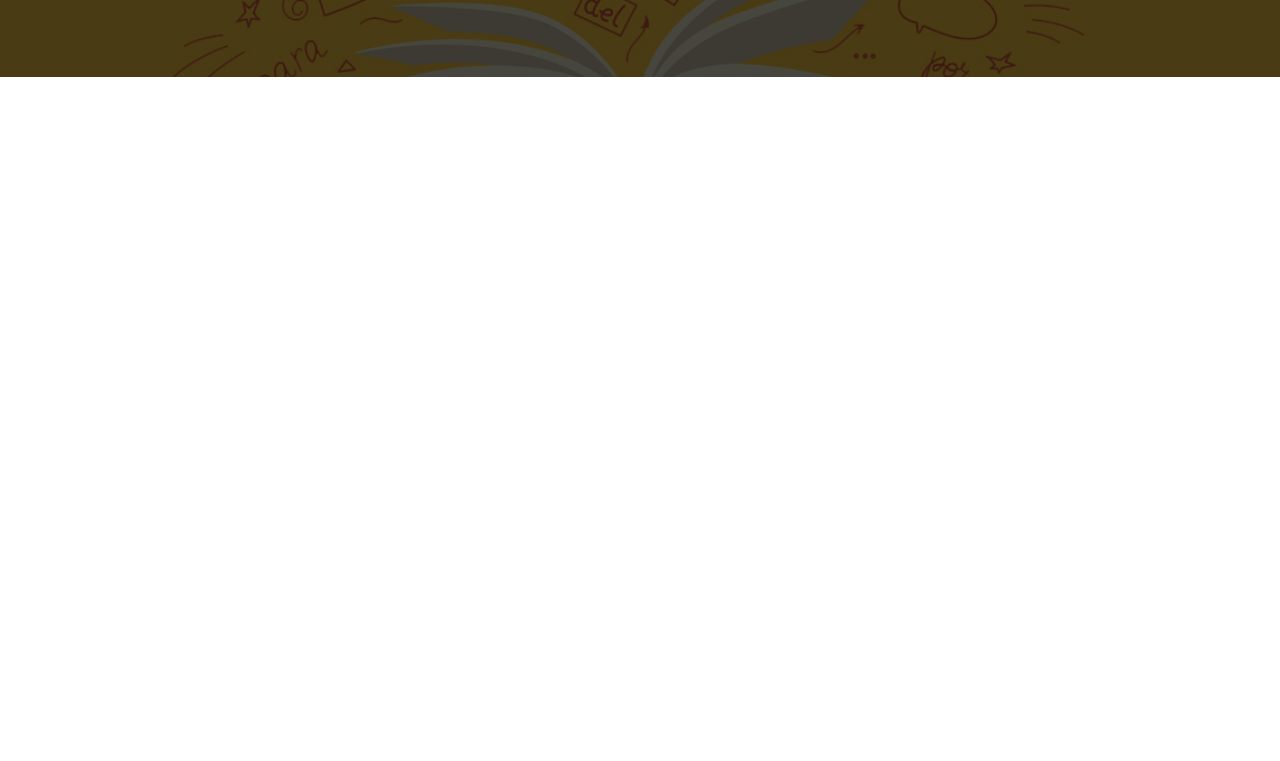
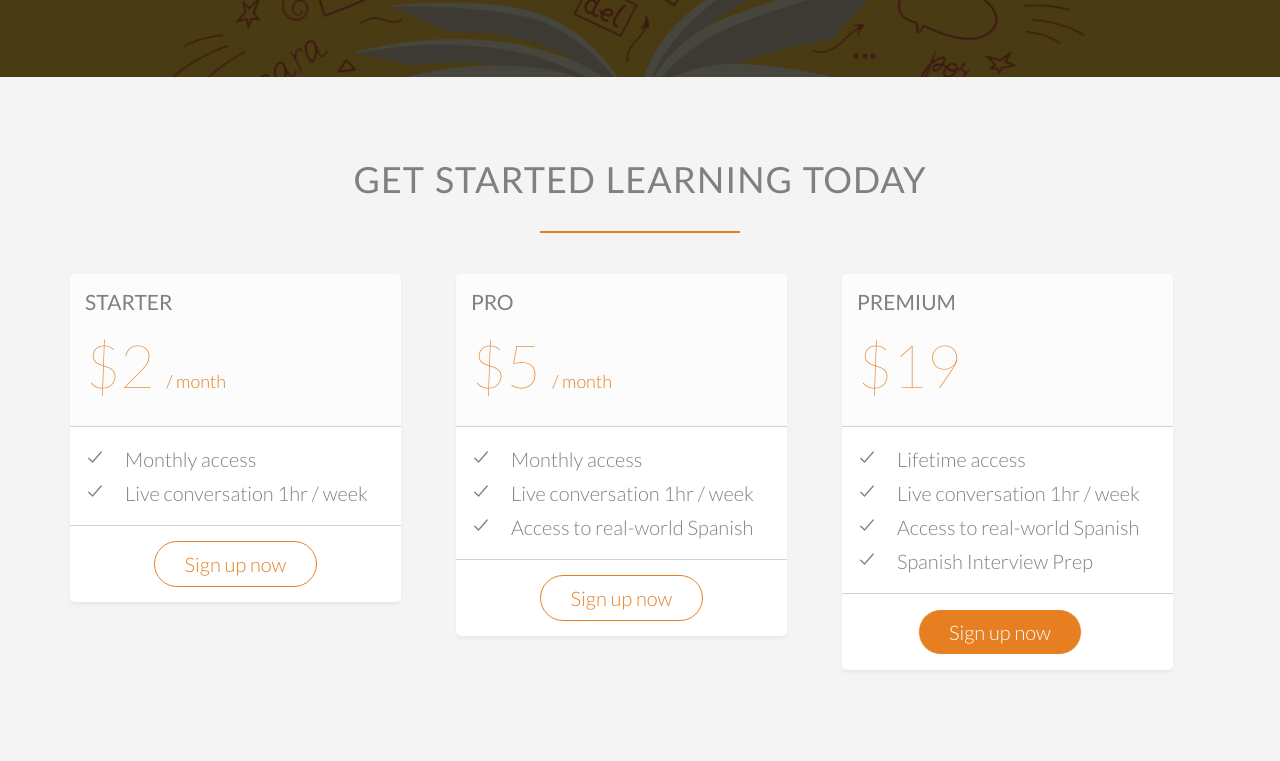
Before and after one commit to Jaechul-J/Learn_Spanish, a plain HTML site: page index.html in a window 1280 px wide. Shown: the part 2702-3463 px from the top of the page. Before the commit the page ends 2779 px from the top, so only its background shows below. Drawn offline with nearby package versions, Linux system fonts and the light colour scheme.

Commit message:
Added subscription section

```diff
--- a/index.html
+++ b/index.html
@@ -123,7 +123,7 @@
         </div>
     </section>
 
-    <!-- Testimonial section -->
+    <!-- Comments section -->
 
     <section class="section-comments">
         <div class="row">
@@ -156,6 +156,92 @@
         </div>
     </section>
 
+    <!-- Subscription section -->
+    <section class="section-plans">
+        <div class="row">
+            <h2>Get started learning today</h2>
+        </div>
+        <div class="row">
+            <div class="col span-1-of-3">
+                <div class="plan-box">
+                    <div>
+                        <h3>Starter</h3>
+                        <p class="plan-price">$2 <span>/ month</span></p>
+                    </div>
+                    <div>
+                        <ul>
+                            <li>
+                                <ion-icon name="checkmark-outline" class="check-icon"></ion-icon>Monthly access
+                            </li>
+                            <li>
+                                <ion-icon name="checkmark-outline" class="check-icon"></ion-icon>Live conversation 1hr /
+                                week
+                            </li>
+                        </ul>
+                    </div>
+                    <div>
+                        <a href="#" class="btn btn-dim">Sign up now</a>
+                    </div>
+                </div>
+            </div>
+            <div class="col span-1-of-3">
+                <div class="plan-box">
+                    <div>
+                        <h3>Pro</h3>
+                        <p class="plan-price">$5 <span>/ month</span> </p>
+                    </div>
+                    <div>
+                        <ul>
+                            <li>
+                                <ion-icon name="checkmark-outline" class="check-icon"></ion-icon>Monthly access
+                            </li>
+                            <li>
+                                <ion-icon name="checkmark-outline" class="check-icon"></ion-icon>Live conversation 1hr /
+                                week
+                            </li>
+                            <li>
+                                <ion-icon name="checkmark-outline" class="check-icon"></ion-icon>Access to real-world
+                                Spanish
+                            </li>
+                        </ul>
+                    </div>
+                    <div>
+                        <a href="#" class="btn btn-dim">Sign up now</a>
+                    </div>
+                </div>
+            </div>
+            <div class="col span-1-of-3">
+                <div class="plan-box">
+                    <div>
+                        <h3>Premium</h3>
+                        <p class="plan-price">$19</p>
+                    </div>
+                    <div>
+                        <ul>
+                            <li>
+                                <ion-icon name="checkmark-outline" class="check-icon"></ion-icon>Lifetime access
+                            </li>
+                            <li>
+                                <ion-icon name="checkmark-outline" class="check-icon"></ion-icon>Live conversation 1hr /
+                                week
+                            </li>
+                            <li>
+                                <ion-icon name="checkmark-outline" class="check-icon"></ion-icon>Access to real-world
+                                Spanish
+                            </li>
+                            <li>
+                                <ion-icon name="checkmark-outline" class="check-icon"></ion-icon>Spanish Interview Prep
+                            </li>
+                        </ul>
+                    </div>
+                    <div>
+                        <a href="#" class="btn btn-full">Sign up now</a>
+                    </div>
+                </div>
+            </div>
+        </div>
+    </section>
+
     <script type="module" src="https://unpkg.com/ionicons@5.5.2/dist/ionicons/ionicons.esm.js">
     </script>
 </body>
--- a/resources/css/style.css
+++ b/resources/css/style.css
@@ -308,3 +308,59 @@ cite img {
     margin-right: 10px;
     vertical-align: middle;
 }
+
+/* --------------------------------------- */
+/* SIGN UP */
+/* --------------------------------------- */
+
+.section-plans {
+    background-color: #f4f4f4;
+}
+
+.plan-box {
+    background-color: #fff;
+    border-radius: 5px;
+    width: 90%;
+    box-shadow: 0 3px 3px #eaeaea;
+}
+
+.plan-box div {
+    padding: 15px;
+    border-bottom: 1px solid lightgray;
+}
+
+.plan-box div:last-child {
+    text-align: center;
+    border: 0;
+}
+
+.plan-box div:first-child {
+    background-color: #fcfcfc;
+    border-top-left-radius: 5px;
+    border-top-right-radius: 5px;
+}
+
+.plan-price {
+    font-size: 300%;
+    margin-bottom: 10px;
+    font-weight: 100;
+    color: #e67e22;
+}
+
+.plan-price span {
+    font-size: 30%;
+    font-weight: 300;
+}
+
+.plan-box ul {
+    list-style: none;
+}
+
+.plan-box ul li {
+    padding: 5px 0;
+    vertical-align:middle;
+}
+
+.check-icon {
+    padding-right: 20px;
+}
```
